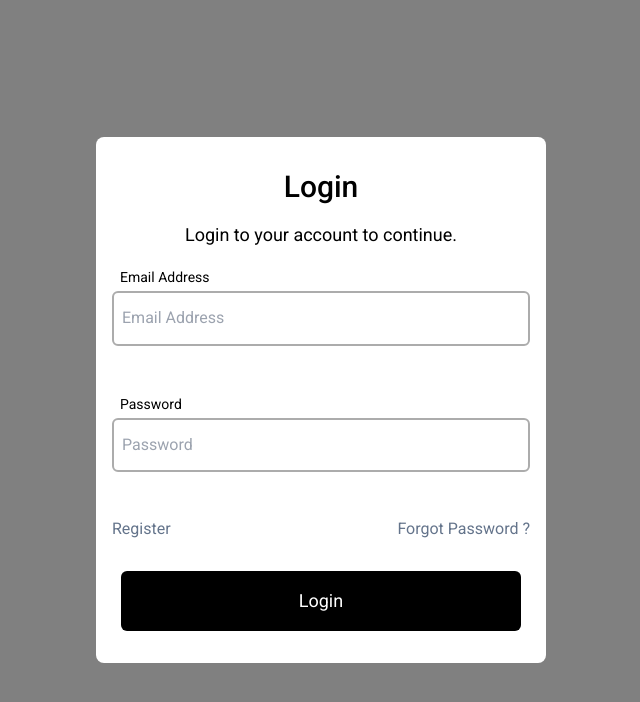
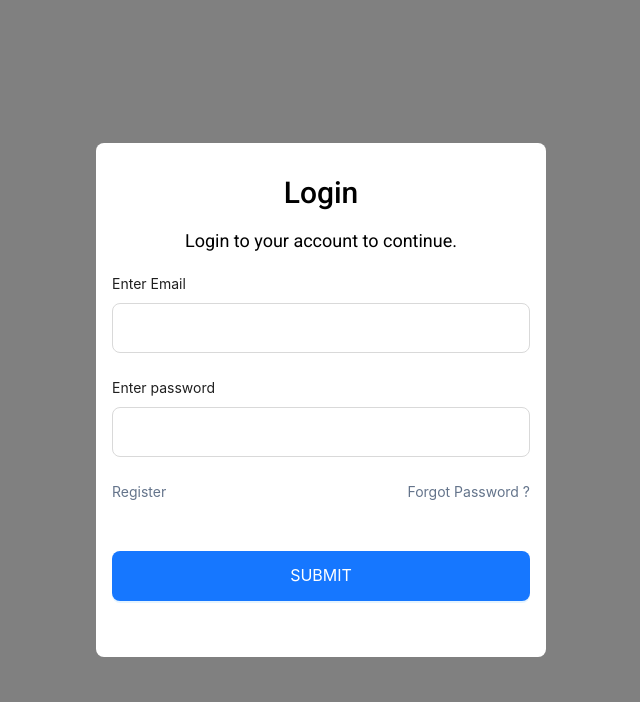
Before and after one commit to paul-frdev/admin-halloffame, a React (Create React App) app: page / in a window 1280 px wide. Shown: the top 702 px of the page, without its empty margins (319-959 px from the left). Built offline with nearby package versions, Linux system fonts and the light colour scheme; no server answers.

Commit message:
improved login create authslide migrate from formik to react-hook-form

```diff
--- a/src/components/MainHeader.tsx
+++ b/src/components/MainHeader.tsx
@@ -13,8 +13,8 @@ import { cn } from '../lib/utils';
 const { Header } = Layout;
 
 interface MainHeaderProps {
-  name: string;
-  email: string;
+  name?: string;
+  email?: string;
   setCollapsed: (data: boolean) => void;
   setVisible: (data: any) => void;
   colorBgContainer: any;
--- a/src/components/MainLayout.tsx
+++ b/src/components/MainLayout.tsx
@@ -4,6 +4,8 @@ import { Outlet } from 'react-router-dom';
 import { toast } from 'react-toastify';
 import { SiderBarWithMemo } from './SiderBar';
 import { MainHeader } from './MainHeader';
+import { RootState, useAppDispatch, useAppSelector } from '../store/store';
+import { authorize } from '../store/authSlice';
 
 
 const { Content } = Layout;
@@ -16,27 +18,22 @@ export const MainLayout: React.FC<MainLayoutProps> = ({ setAuth }) => {
 
   const [collapsed, setCollapsed] = useState(false);
   const [visible, setVisible] = useState(false)
-  const [dataProfile, setDataProfile] = useState<any>([]);
+
+  const dispatch = useAppDispatch()
+
+  const { authCurUser, isAuth, isSuccess, isError, isLoading, user } = useAppSelector((state: RootState) => state.auth)
 
   const {
     token: { colorBgContainer },
   } = theme.useToken();
 
 
-  const getProfile = async () => {
-    try {
-      const res = await fetch("http://localhost:5000/", {
-        method: "POST",
-        headers: { jwt_token: localStorage.user }
-      });
+  useEffect(() => {
+    if (user) {
+      dispatch(authorize())
+    }
+  }, [user])
 
-      const parseData = await res.json();
-
-      setDataProfile({ name: parseData.first_name, email: parseData.email })
-    } catch (error: any) {
-      console.error(error.message);
-    }
-  };
 
   const logout = async (e: any) => {
     e.preventDefault();
@@ -49,17 +46,13 @@ export const MainLayout: React.FC<MainLayoutProps> = ({ setAuth }) => {
     }
   };
 
-  useEffect(() => {
-    getProfile();
-  }, []);
-
   return (
     <Layout>
       <SiderBarWithMemo collapsed={collapsed} />
       <Layout className='side-layout'>
         <MainHeader
-          name={dataProfile.name}
-          email={dataProfile.email}
+          name={authCurUser?.first_name}
+          email={authCurUser?.email}
           setCollapsed={setCollapsed}
           setVisible={setVisible}
           logOut={logout}
--- a/src/components/forms/ArticleForm.tsx
+++ b/src/components/forms/ArticleForm.tsx
@@ -5,9 +5,9 @@ import { RootState, useAppSelector, useAppDispatch } from "../../store/store";
 import { getCategories } from '../../store/blogCategorySlice';
 import { createArticle, getArticleById, resetStateArticle } from '../../store/articleSlice';
 import { ImagesProps, UploadImages } from '../common/UploadImages';
-import { FormItem } from '../ui/FormItem';
 import { yupResolver } from '@hookform/resolvers/yup';
 import { Controller, SubmitHandler, useForm } from 'react-hook-form';
+import { FormItem } from '../ui/FormItem';
 import { Button, Form, Input, Select } from 'antd';
 import ReactQuill from 'react-quill';
 import { cn } from '../../lib/utils';
--- a/src/components/forms/LoginForm.tsx
+++ b/src/components/forms/LoginForm.tsx
@@ -1,9 +1,15 @@
-import React from 'react';
+import React, { useEffect } from 'react';
 import { Link, useNavigate } from "react-router-dom";
 import * as yup from "yup";
 import { useFormik } from "formik";
 import { CustomInput } from '../ui/CustomInput';
 import { toast } from 'react-toastify';
+import { yupResolver } from '@hookform/resolvers/yup';
+import { SubmitHandler, useForm } from 'react-hook-form';
+import { RootState, useAppDispatch, useAppSelector } from '../../store/store';
+import { login } from '../../store/authSlice';
+import { FormItem } from '../ui/FormItem';
+import { Button, Form, Input, Select, message } from 'antd';
 
 
 const schema = yup.object().shape({
@@ -19,74 +25,38 @@ interface LoginFormProps {
 }
 export const LoginForm: React.FC<LoginFormProps> = ({ setAuth }) => {
   const navigate = useNavigate();
+  const dispatch = useAppDispatch()
 
 
-  const formik = useFormik({
-    initialValues: {
+  const { user, isError, isLoading, isSuccess, message } = useAppSelector((state: RootState) => state.auth)
+  const { control, handleSubmit } = useForm({
+    defaultValues: {
       email: "",
       password: "",
     },
-    validationSchema: schema,
-    onSubmit: async (values) => {
-      try {
-        const response = await fetch('http://localhost:5000/login', {
-          method: 'POST',
-          headers: {
-            'Content-Type': 'application/json',
-          },
-          body: JSON.stringify(values),
-        })
-
-        const parseRes = await response.json();
-
-        if (parseRes.jwtToken) {
-          localStorage.setItem("user", parseRes.jwtToken);
-          setAuth(true);
-          toast.success("Logged in Successfully");
-          navigate('/admin', { replace: true })
-        } else {
-          setAuth(false);
-          toast.error(parseRes);
-        }
-      } catch (error) {
-        console.log(error);
-      }
-    },
+    resolver: yupResolver(schema),
   });
 
+  const onSubmit: SubmitHandler<any> = async (data) => {
+    if (!user) {
+      await dispatch(login(data))
+      setAuth(true);
+      toast.success("Logged in Successfully");
+      navigate("/admin");
+    } else {
+      setAuth(false);
+      toast.error(message as any);
+    }
+  }
 
   return (
-    <form action="" onSubmit={formik.handleSubmit}>
-      <div className='relative pb-4'>
-        <CustomInput
-          type="text"
-          label="Email Address"
-          id="email"
-          name="email"
-          onChange={formik.handleChange}
-          onBlur={formik.handleBlur}
-          value={formik.values.email}
-          className={formik.touched.email && formik.errors.email ? 'border-2 border-[#ef090d]' : ''}
-        />
-        <div className="absolute -bottom-[8px] left-[8px] text-[#ef090d]">
-          {formik.touched.email && formik.errors.email}
-        </div>
-      </div>
-      <div className='relative pb-4'>
-        <CustomInput
-          type="password"
-          label="Password"
-          id="password"
-          name="password"
-          onChange={formik.handleChange}
-          onBlur={formik.handleBlur}
-          value={formik.values.password}
-          className={formik.touched.email && formik.errors.email ? 'border-2 border-[#ef090d]' : ''}
-        />
-        <div className="absolute -bottom-[8px] left-[8px] text-[#ef090d]">
-          {formik.touched.password && formik.errors.password}
-        </div>
-      </div>
+    <Form action="" layout="vertical" onFinish={handleSubmit(onSubmit)}>
+      <FormItem name='email' control={control} label='Enter Email' help>
+        <Input type='text' size="large" className='h-[50px]' />
+      </FormItem>
+      <FormItem name='password' control={control} label='Enter password' help>
+        <Input type='password' size="large" className='h-[50px]' />
+      </FormItem>
       <div className="flex justify-between mt-4 mb-8 text-md text-end w-full items-center">
         <Link to="register" className="text-[#64748b] hover:text-[#788191]">
           Register
@@ -95,12 +65,11 @@ export const LoginForm: React.FC<LoginFormProps> = ({ setAuth }) => {
           Forgot Password ?
         </Link>
       </div>
-      <button
-        className='h-[60px] text-lg border-0 px-3 py-2 text-white fw-bold w-full max-w-[400px] mx-auto flex justify-center items-center text-center bg-black rounded-md'
-        type="submit"
-      >
-        Login
-      </button>
-    </form>
+      <Form.Item className='mt-4'>
+        <Button className='w-full !h-[50px] uppercase mt-4' size="large" type="primary" htmlType="submit">
+          Submit
+        </Button>
+      </Form.Item>
+    </Form>
   )
 }
--- a/src/providers/checkUserContext.tsx
+++ b/src/providers/checkUserContext.tsx
@@ -15,7 +15,7 @@ export const CheckUserContext = ({ children }: { children: ReactNode }) => {
 
   const checkAuthenticatedUser = async () => {
     try {
-      const res = await fetch("http://localhost:5000/verify", {
+      const res = await fetch("http://localhost:5000/api/verify", {
         method: "POST",
         headers: { jwt_token: localStorage.user }
       });
--- /dev/null
+++ b/src/requests/authService.ts
@@ -0,0 +1,29 @@
+import axios from 'axios';
+import { base_url } from '../lib/utils';
+
+const login = async (user: any) => {
+  const response = await axios.post(`${base_url}login`, user);
+  if (response.data) {
+    localStorage.setItem('user', JSON.stringify(response.data));
+  }
+  return response.data;
+};
+
+const authorize = async () => {
+  try {
+    const response = await axios.post(`${base_url}authorize`, null, {
+      headers: { jwt_token: localStorage.user },
+    });
+    return response.data;
+  } catch (error) {
+    console.error('Authorization error:', error);
+    throw error;
+  }
+};
+
+const authService = {
+  login,
+  authorize,
+};
+
+export default authService;
--- /dev/null
+++ b/src/store/authSlice.ts
@@ -0,0 +1,77 @@
+import { createSlice, createAsyncThunk } from '@reduxjs/toolkit';
+import { AuthState, AuthUser, User } from '../types/store';
+import authService from '../requests/authService';
+
+const getUserFromLocalStorage = localStorage.getItem('user') ? JSON.parse(JSON.stringify(localStorage.getItem('user'))) : null;
+
+export const login = createAsyncThunk<User, string, { rejectValue: string }>('auth/login', async (userData, thunkAPI) => {
+  try {
+    return await authService.login(userData);
+  } catch (error: any) {
+    return thunkAPI.rejectWithValue(error);
+  }
+});
+
+export const authorize = createAsyncThunk<any>('auth/authorize', async (_, thunkAPI) => {
+  try {
+    const response = await authService.authorize();
+
+    return response;
+  } catch (error: any) {
+    return thunkAPI.rejectWithValue(error);
+  }
+});
+
+const initialState: AuthState = {
+  user: getUserFromLocalStorage,
+  authCurUser: undefined,
+  isError: false,
+  isLoading: false,
+  isSuccess: false,
+  isAuth: false,
+  message: '',
+};
+
+const authSlice = createSlice({
+  name: 'auth',
+  initialState,
+  reducers: {},
+  extraReducers: (builder) => {
+    builder
+      .addCase(login.pending, (state) => {
+        state.isLoading = true;
+      })
+      .addCase(login.fulfilled, (state, action) => {
+        state.isError = false;
+        state.isLoading = false;
+        state.isSuccess = true;
+        state.user = action.payload;
+        state.message = 'success';
+      })
+      .addCase(login.rejected, (state, action) => {
+        state.isError = true;
+        state.isSuccess = false;
+        state.message = action.error;
+        state.isLoading = false;
+      })
+      .addCase(authorize.pending, (state) => {
+        state.isLoading = true;
+      })
+      .addCase(authorize.fulfilled, (state, action) => {
+        state.isError = false;
+        state.isLoading = false;
+        state.isSuccess = true;
+        state.authCurUser = action.payload;
+        state.message = 'success';
+      })
+      .addCase(authorize.rejected, (state, action) => {
+        state.isError = true;
+        state.isSuccess = false;
+        state.message = action.error;
+        state.isLoading = false;
+        state.isAuth = false;
+      });
+  },
+});
+
+export default authSlice.reducer;
--- a/src/store/store.ts
+++ b/src/store/store.ts
@@ -14,6 +14,7 @@ import ticketSlice from './ticketSlice';
 import slideSlice from './slideSlice';
 import testimonialsSlice from './testimonialSlice';
 import contentSlice from './contentSlice';
+import authSlice from './authSlice';
 
 export const store = configureStore({
   reducer: {
@@ -31,6 +32,7 @@ export const store = configureStore({
     slides: slideSlice,
     testimonials: testimonialsSlice,
     content: contentSlice,
+    auth: authSlice,
   },
 });
 
```
Also changed, not shown: src/types/store.ts (+18 -0 lines).
